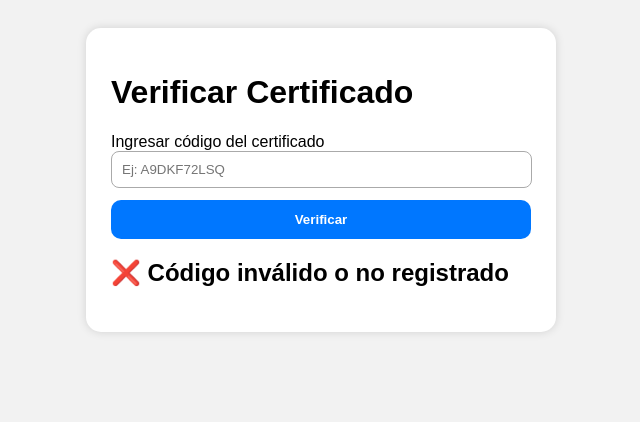
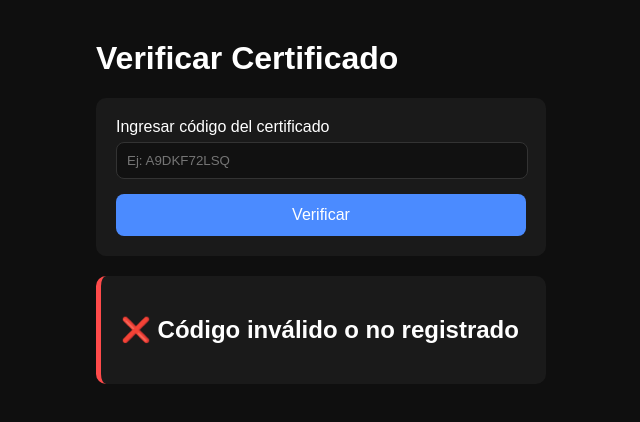
Before and after one commit to axeltronic/verificar, a plain HTML site: page index.html in a window 1280 px wide. Both pictures are taken after a click on the button "Verificar". Shown: the whole page, without its empty margins (319-959 px from the left). Drawn offline with Linux system fonts and the light colour scheme.

Commit message:
Revamp styles for body, container, and buttons

```diff
--- a/style.css
+++ b/style.css
@@ -1,23 +1,30 @@
 body {
     font-family: Arial, sans-serif;
-    background: #f2f2f2;
-    padding: 20px;
+    background: #0f0f0f;
+    color: white;
+    margin: 0;
+    padding: 0;
 }
 
 .container {
-    max-width: 420px;
-    margin: auto;
-    background: #fff;
-    padding: 25px;
-    border-radius: 15px;
-    box-shadow: 0 0 10px #0002;
+    max-width: 450px;
+    margin: 40px auto;
+}
+
+.card {
+    background: #1a1a1a;
+    padding: 20px;
+    border-radius: 10px;
+    margin-bottom: 20px;
 }
 
 input, select {
     width: 95%;
     padding: 10px;
-    margin-bottom: 12px;
-    border: 1px solid #aaa;
+    margin: 6px 0 15px;
+    background: #111;
+    color: white;
+    border: 1px solid #333;
     border-radius: 8px;
 }
 
@@ -25,32 +32,21 @@ button {
     width: 100%;
     padding: 12px;
     border: none;
-    background: #0077ff;
+    border-radius: 8px;
+    background: #4b8bff;
     color: white;
-    font-weight: bold;
-    border-radius: 10px;
+    font-size: 16px;
     cursor: pointer;
 }
 
 button:hover {
-    background: #005cd3;
+    background: #3a73d9;
 }
 
-.ok {
-    padding: 10px;
-    background: #e1ffe1;
-    border-left: 4px solid #00a200;
-    margin-top: 15px;
+.card.success {
+    border-left: 5px solid #4bff6a;
 }
 
-.err {
-    padding: 10px;
-    background: #ffe1e1;
-    border-left: 4px solid #d30000;
-    margin-top: 15px;
+.card.error {
+    border-left: 5px solid #ff4b4b;
 }
-
-.qr {
-    margin-top: 15px;
-    width: 180px;
-}
```
